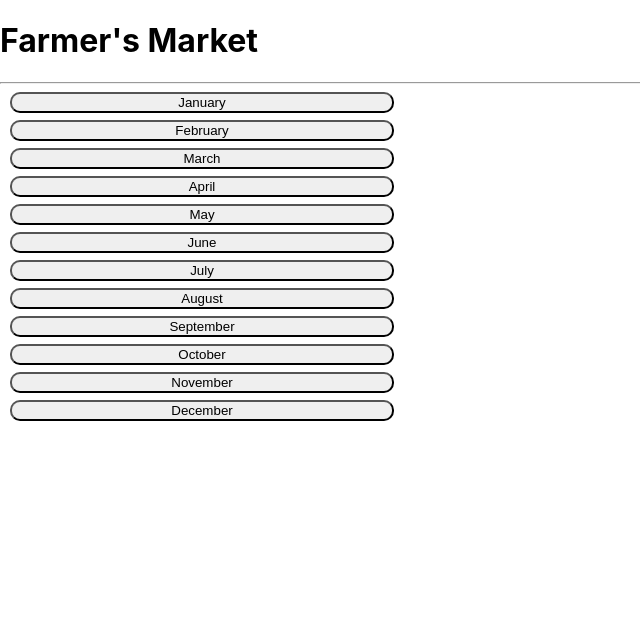
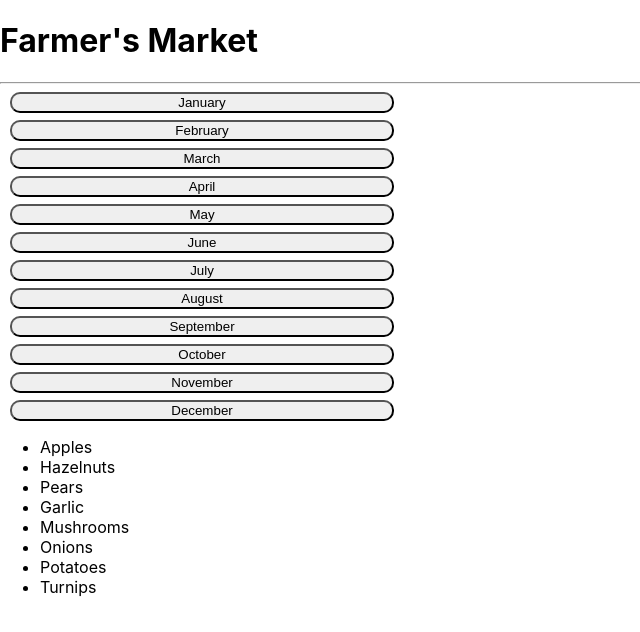
Before and after one commit to Object-ions/farmers-market, a React (Create React App) app: page / in a window 1280 px wide. Both pictures are taken after a click on the button "January". Shown: the top 632 px of the page, without its empty margins (0-640 px from the left). Built offline with nearby package versions, Linux system fonts and the light colour scheme.

Commit message:
Use props.onClick + append results successfully

```diff
--- a/src/components/App.js
+++ b/src/components/App.js
@@ -1,12 +1,12 @@
 import React from "react";
 import Header from "./Header";
-import MonthList from "./MonthList";
+import MonthControl from "./MonthControl";
 
 function App(){
   return (
     <React.Fragment>
       <Header />
-      <MonthList/>
+      <MonthControl/>
     </React.Fragment>
   );
 }
--- a/src/components/Month.css
+++ b/src/components/Month.css
@@ -15,6 +15,8 @@
 .month-button:hover {
   cursor: pointer;
   transform: translateY(-2px);
+  color: red;
+  font-weight: 500;
 }
 
 .month-button:active {
--- a/src/components/Month.js
+++ b/src/components/Month.js
@@ -4,25 +4,17 @@ import "./Month.css";
 
 function Month(props) {
 
-  // const selectedProduce =
-
-  // <ul>
-  //   {props.selection.map((select, index) =>
-  //     <li key={index}>{select}</li>
-  //   )}
-  // </ul>
-
   return (
     <div className="month-buttons">
-      <button className="month-button">{props.month}</button>
-      {/* {selectedProduce} */}
+      <button className="month-button" onClick={props.onClick}>{props.month}</button>
     </div>
   );
 }
 
 Month.propTypes = {
   month: PropTypes.string.isRequired,
-  selection: PropTypes.array
+  selection: PropTypes.array,
+  onClick: PropTypes.func
 };
 
 export default Month;
--- a/src/components/MonthControl.js
+++ b/src/components/MonthControl.js
@@ -7,33 +7,35 @@ class MonthControl extends React.Component {
   constructor(props) {
     super(props);
     this.state = {
-      // selectedMonth: null ?
-      formVisibleOnPage: false
+      selectedMonth: null
     };
   }
 
   // pass in   month into this parameter ?
-  handleClick = () => {
-    this.setState(prevState => ({
-      // selectedMonth: month <--- parameter for handleClick
-      formVisibleOnPage: !prevState.formVisibleOnPage
-    }));
+  handleClick = (event) => {
+    const month = event.target.textContent;
+
+    this.setState({
+      selectedMonth: month
+    });
   }
 
+
+
   render(){
-    let currentlyVisibleState = null;
-    let buttonText = null;
-    if (this.state.formVisibleOnPage) {
-      currentlyVisibleState = <NewTicketForm />
-      buttonText = "Return to Ticket List";
-    } else {
-      currentlyVisibleState = <TicketList />
-      buttonText = "Add Ticket";
-    }
+    // let currentlyVisibleState = null;
+
+    // if (this.state.selectedMonth) {
+    //   currentlyVisibleState = <NewTicketForm />
+    // } else {
+    //   currentlyVisibleState = <TicketList />
+    // }
+
     return (
       <React.Fragment>
-        {currentlyVisibleState}
-        <button onClick={this.handleClick}>{buttonText}</button>
+        {/* {currentlyVisibleState} */}
+        {/* <button onClick={this.handleClick}>{buttonText}</button> */}
+        <MonthList selectedMonth={this.state.selectedMonth} onClick={this.handleClick} />
       </React.Fragment>
     );
   }
@@ -41,4 +43,4 @@ class MonthControl extends React.Component {
 }
 
 
-export default TicketControl;
+export default MonthControl;
--- a/src/components/MonthList.js
+++ b/src/components/MonthList.js
@@ -1,7 +1,8 @@
 import React from "react";
 import Month from "./Month";
+import PropTypes from "prop-types";
 
-const MonthList = () => {
+const MonthList = (props) => {
 
   const availableProduce = [
     {
@@ -272,17 +273,46 @@ const MonthList = () => {
     }
   ];
 
+
+ const selectedProduce = availableProduce.filter((element) => element.month === props.selectedMonth);
+
+
+ let result;
+
+ if(props.selectedMonth){
+  result =   <ul>
+  {selectedProduce[0].selection.map((select, index) =>
+    <li key={index}>{select}</li>
+  )}
+</ul>
+ }
+
+
   return (
     <React.Fragment>
       <hr/>
       {availableProduce.map((produce, index) =>
         <Month
           month={produce.month}
-          selection={produce.selection}
-          key={index}/>
+          selection={selectedProduce}
+          key={index}
+          onClick={props.onClick} />
         )}
+        {result}
     </React.Fragment>
   );
 }
 
+MonthList.propTypes = {
+  onClick: PropTypes.func,
+};
+
 export default MonthList;
+
+ // const selectedProduce =
+
+  // <ul>
+  //   {props.selection.map((select, index) =>
+  //     <li key={index}>{select}</li>
+  //   )}
+  // </ul>
```
